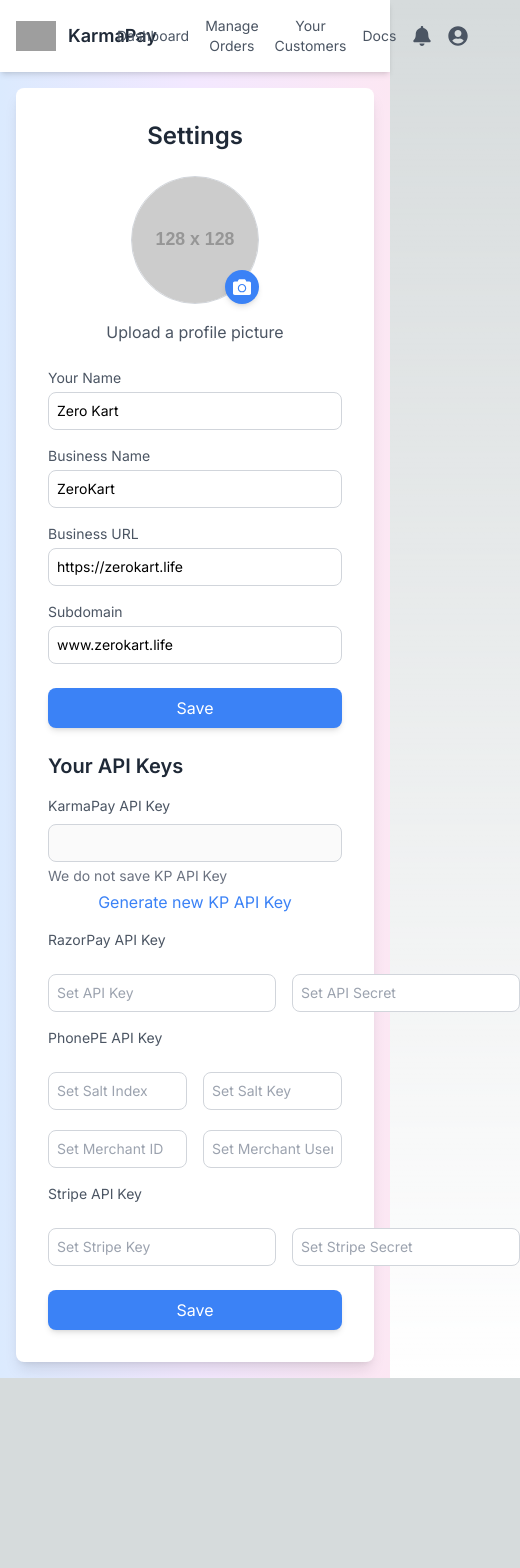
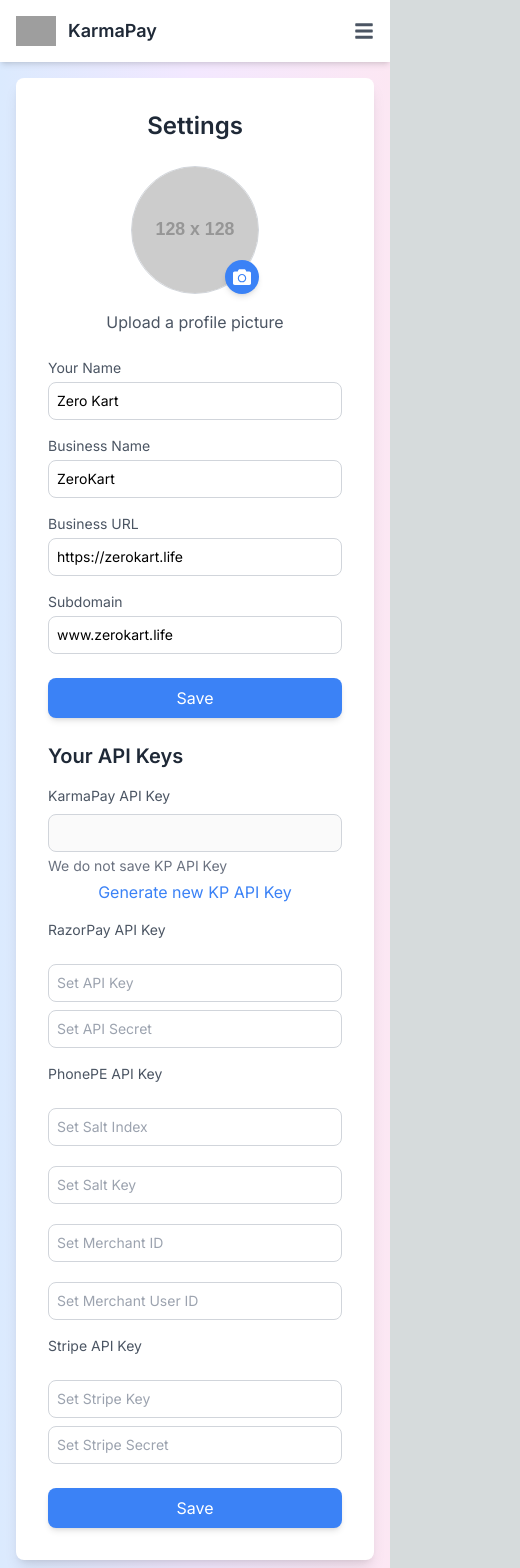
Before and after one commit to MelloB1989/karmapay-2.0, a Next.js app: page /settings in a window 390 px wide. Shown: the top 1568 px of the page, 520 px wide, since content can reach past the window. Before the commit the page ends 1378 px from the top, so only its background shows below. Built offline with nearby package versions, Linux system fonts and the light colour scheme; grey boxes are pictures that could not be loaded.

Commit message:
Updated settings and navbar pages

```diff
--- a/app/settings/Settings.tsx
+++ b/app/settings/Settings.tsx
@@ -3,7 +3,6 @@
 import Navbar from '@/components/Navbar/Navbar';
 import React, { useState } from 'react';
 import { FaCamera } from 'react-icons/fa'; // Camera icon for image upload
- // Import the Navbar component
 
 const Settings: React.FC = () => {
   // States for form inputs
@@ -153,7 +152,7 @@
 
               <div className="flex flex-col space-y-4">
                 <label className="text-gray-600 text-sm mb-1">RazorPay API Key</label>
-                <div className="flex space-x-4">
+                <div className="flex flex-col space-y-2 md:flex-row md:space-y-0 md:space-x-4">
                   <input
                     type="text"
                     id="razorpayApiKey"
@@ -175,7 +174,7 @@
 
               <div className="flex flex-col space-y-4">
                 <label className="text-gray-600 text-sm mb-1">PhonePE API Key</label>
-                <div className="grid grid-cols-2 gap-4">
+                <div className="grid grid-cols-1 gap-4 md:grid-cols-2">
                   <input
                     type="text"
                     id="phonepeSaltIndex"
@@ -213,7 +212,7 @@
 
               <div className="flex flex-col space-y-4">
                 <label className="text-gray-600 text-sm mb-1">Stripe API Key</label>
-                <div className="flex space-x-4">
+                <div className="flex flex-col space-y-2 md:flex-row md:space-y-0 md:space-x-4">
                   <input
                     type="text"
                     id="stripeApiKey"
--- a/components/Navbar/Navbar.tsx
+++ b/components/Navbar/Navbar.tsx
@@ -1,19 +1,19 @@
 "use client";
 
 import React, { useState } from 'react';
-import { FaBell, FaUserCircle } from 'react-icons/fa'; // Icons from react-icons
-import { useRouter } from 'next/navigation'; // For navigation
+import { FaBell, FaUserCircle, FaBars, FaTimes } from 'react-icons/fa';
+import { useRouter } from 'next/navigation';
 
 const Navbar: React.FC = () => {
   const [isMenuOpen, setIsMenuOpen] = useState<boolean>(false);
-  const router = useRouter(); // Use Next.js router
+  const [isMobileMenuOpen, setIsMobileMenuOpen] = useState<boolean>(false);
+  const router = useRouter();
 
   const toggleMenu = () => setIsMenuOpen(!isMenuOpen);
+  const toggleMobileMenu = () => setIsMobileMenuOpen(!isMobileMenuOpen);
 
   const handleSignOut = () => {
-    // Implement your sign-out logic here
     console.log("Signing out...");
-    // Example: redirect to home page after sign out
     router.push('/');
   };
 
@@ -25,7 +25,6 @@
     <nav className="bg-white shadow-md">
       <div className="max-w-screen-xl mx-auto flex items-center justify-between p-4">
         <div className="flex items-center space-x-3">
-          {/* Logo and KarmaPay text */}
           <button
             onClick={() => navigateTo('/')}
             className="flex items-center space-x-3"
@@ -38,8 +37,7 @@
             <p className="text-lg font-semibold text-gray-800">KarmaPay</p>
           </button>
         </div>
-        <div className="flex items-center space-x-4">
-          {/* Navbar Items */}
+        <div className="hidden md:flex items-center space-x-4">
           <button
             onClick={() => navigateTo('/dashboard')}
             className="text-gray-600 text-sm hover:text-gray-800"
@@ -64,14 +62,9 @@
           >
             Docs
           </button>
-
-          {/* Notifications Icon */}
           <button className="relative text-gray-600 hover:text-gray-800">
             <FaBell className="text-xl" />
-            {/* Add notification badge here if needed */}
           </button>
-
-          {/* User Menu Icon */}
           <button
             onClick={toggleMenu}
             className="relative text-gray-600 hover:text-gray-800"
@@ -101,7 +94,71 @@
             )}
           </button>
         </div>
+        <div className="md:hidden flex items-center">
+          <button onClick={toggleMobileMenu} className="text-gray-600 hover:text-gray-800">
+            {isMobileMenuOpen ? <FaTimes className="text-xl" /> : <FaBars className="text-xl" />}
+          </button>
+        </div>
       </div>
+      {isMobileMenuOpen && (
+        <div className="md:hidden bg-white shadow-md">
+          <button
+            onClick={() => { navigateTo('/dashboard'); setIsMobileMenuOpen(false); }}
+            className="block w-full text-left px-4 py-2 text-gray-600 text-sm hover:bg-gray-100"
+          >
+            Dashboard
+          </button>
+          <button
+            onClick={() => { navigateTo('/manage-orders'); setIsMobileMenuOpen(false); }}
+            className="block w-full text-left px-4 py-2 text-gray-600 text-sm hover:bg-gray-100"
+          >
+            Manage Orders
+          </button>
+          <button
+            onClick={() => { navigateTo('/your-customers'); setIsMobileMenuOpen(false); }}
+            className="block w-full text-left px-4 py-2 text-gray-600 text-sm hover:bg-gray-100"
+          >
+            Your Customers
+          </button>
+          <button
+            onClick={() => { navigateTo('/docs'); setIsMobileMenuOpen(false); }}
+            className="block w-full text-left px-4 py-2 text-gray-600 text-sm hover:bg-gray-100"
+          >
+            Docs
+          </button>
+          <button className="relative text-gray-600 hover:text-gray-800 px-4 py-2">
+            <FaBell className="text-xl" />
+          </button>
+          <button
+            onClick={toggleMenu}
+            className="relative text-gray-600 hover:text-gray-800 px-4 py-2"
+          >
+            <FaUserCircle className="text-xl" />
+            {isMenuOpen && (
+              <div className="absolute right-0 mt-2 w-48 bg-white border border-gray-200 rounded-lg shadow-lg z-10">
+                <button
+                  onClick={() => navigateTo('/profile')}
+                  className="block w-full text-left px-3 py-2 text-gray-800 text-sm hover:bg-gray-100"
+                >
+                  Your Profile
+                </button>
+                <button
+                  onClick={() => navigateTo('/settings')}
+                  className="block w-full text-left px-3 py-2 text-gray-800 text-sm hover:bg-gray-100"
+                >
+                  Settings
+                </button>
+                <button
+                  onClick={handleSignOut}
+                  className="block w-full text-left px-3 py-2 text-gray-800 text-sm hover:bg-gray-100"
+                >
+                  Sign Out
+                </button>
+              </div>
+            )}
+          </button>
+        </div>
+      )}
     </nav>
   );
 };
```
